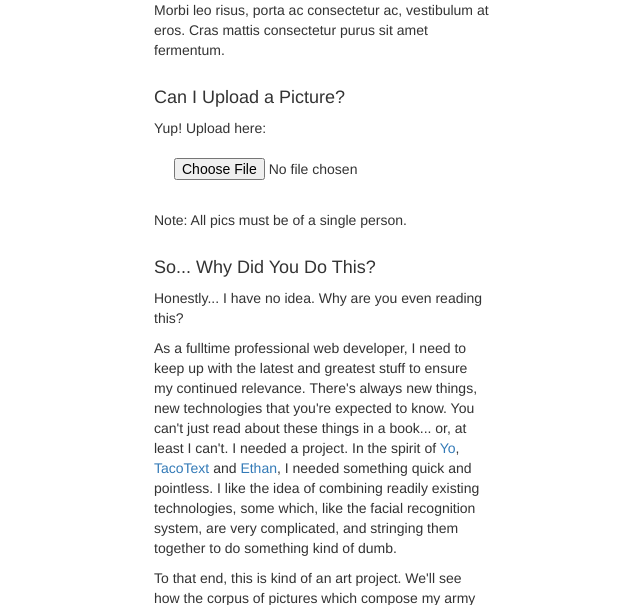
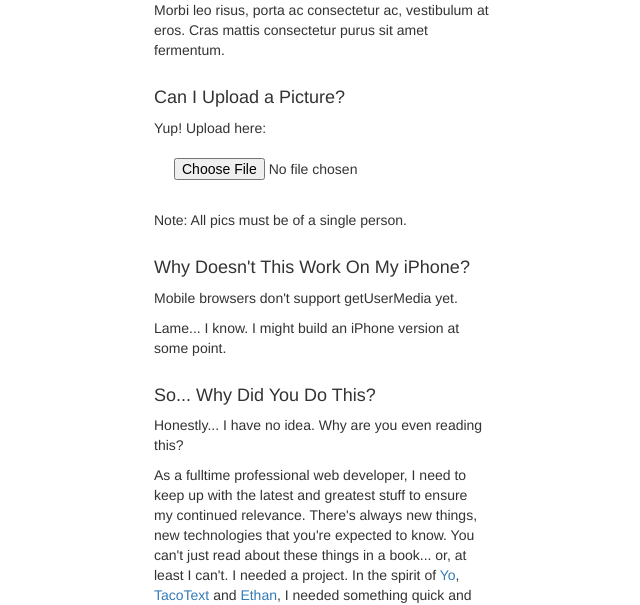
Before and after one commit to jonroig/armyofjon, a PHP site: page / in a window 1280 px wide. Shown: the part 1059-1664 px from the top of the page, without its empty margins (136-776 px from the left). Run offline with PHP 8.4, Linux system fonts and the light colour scheme; some libraries are stand-ins or nearby versions.

Commit message:
new stuff

```diff
--- a/armyofjon.css
+++ b/armyofjon.css
@@ -115,8 +115,8 @@ body {
 {
 	font-size: 40px;
 	position: absolute;
-	top: 15px;
-	text-align: center;
+	top: 71px;
+	left: 16px;
 	color: white;
 	background-color: black;
 	padding: 10px;
--- a/armyofjon.js
+++ b/armyofjon.js
@@ -63,7 +63,9 @@ aoj.app=(function()
       $('#uploadModal').modal('show');
       $('#uploadModalLabel').html('Uploading...');
       $('#uploadPhoto').attr('src', base64Image);
-      $('#uploadStatusText').hide();
+      $('#uploadPhoto').width(640);
+      $('#uploadStatusText').show().html('Transmitting...');
+      $('#uploadModalImgArea').html('');
 
       // send the image and stuff to the server for analysis
       $.ajax({
@@ -72,7 +74,12 @@ aoj.app=(function()
         async:true,
         dataType:'json',
         data:{'match': base64Image},
-        success: this.processLookup
+        success: this.processLookup,
+        error: function( jqXHR, textStatus, errorThrown){
+          console.log('fail! errorThrown=' + errorThrown);
+          $('#uploadModalLabel').html('Upload failed');
+          $('#uploadStatusText').html('Failure: ' + errorThrown);
+        }
       });
     },
 
@@ -174,6 +181,7 @@ aoj.app=(function()
       // handle erorrs
       if (typeof data.error != 'undefined')
       {
+        // this is an image upload error
         $('#uploadStatusText').hide();
         $('#uploadModalMessage').html('Invalid file format :(');
         $('#uploadModalLabel').html('Upload failed');
@@ -181,6 +189,7 @@ aoj.app=(function()
 
       else if (typeof data.Errors != 'undefined')
       {
+        // data errors
         var errorMessage = '';
         for(var x = 0; x < data.Errors.length; x++)
         {
@@ -211,16 +220,25 @@ aoj.app=(function()
         // otherwise... success!
         else if (typeof data.images[0].candidates != 'undefined')
         {
+          $('#uploadModalLabel').html('Match!');
+
           var confidence = Math.round(data.images[0].transaction.confidence * 100);
           var outputTxt = 'Match! Confidence=' + confidence + '%<br/>';
           $('#statusText').html(outputTxt);
+          $('#uploadStatusText').show().html(outputTxt);
 
           outputTxt = '<img id="matchPic" src="/pics/' + data.images[0].transaction.subject.replace('-','.') +'"/>';
           outputTxt += "<br/>Congratulations! You've been accepted! Your picture will be used as a sample for all future Army of Jon members.";
           $('#webcamModalImgArea').html(outputTxt);
-          $('#uploadStatusText').show().html(outputTxt);
+
+          outputTxt = '<img id="uploadMatchPic" src="/pics/' + data.images[0].transaction.subject.replace('-','.') +'"/>';
+          outputTxt += "<br/>Congratulations! You've been accepted! Your picture will be used as a sample for all future Army of Jon members.";
+          $('#uploadModalImgArea').show().html(outputTxt);
 
           $('#matchPic').width(640);
+          $('#uploadMatchPic').width(640);
+          $('#uploadMatchPic').css('left','15px').css('position','relative');
+
           $('#sendAndScanButton').hide();
           $(window).resize();
         }
--- a/index.php
+++ b/index.php
@@ -138,6 +138,14 @@ if (isset($_REQUEST['ajax']))
 		          	<p>
 		          		Note: All pics must be of a single person.
 		          	</p>
+		          	<h4>Why Doesn't This Work On My iPhone?</h4>
+		          	<p>
+		          		Mobile browsers don't support getUserMedia yet.
+		          	</p>
+		          	<p>
+		          		Lame... I know. I might build an iPhone version at some point.
+		          	</p>
+
 		          	<h4>So... Why Did You Do This?</h4>
 		          	<p>
 		          		Honestly... I have no idea. Why are you even reading this?
@@ -263,6 +271,7 @@ if (isset($_REQUEST['ajax']))
 	    				<img src="http://placekitten.com/g/320/261" id="uploadPhoto" alt="photo"/>
 	      			</div>
 	      			<div id="uploadStatusText"></div>
+	      			<div id="uploadModalImgArea"></div>
 
 	      			<div class="modal-footer" id="uploadModalFooter">
 	        			<button type="button" class="btn btn-default" data-dismiss="modal">Close</button>
```
